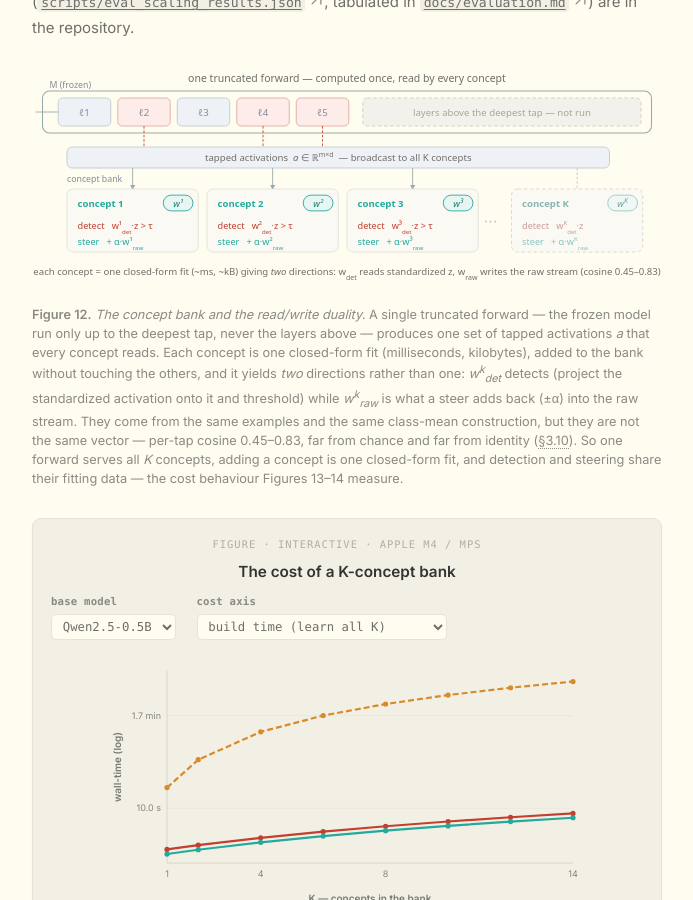
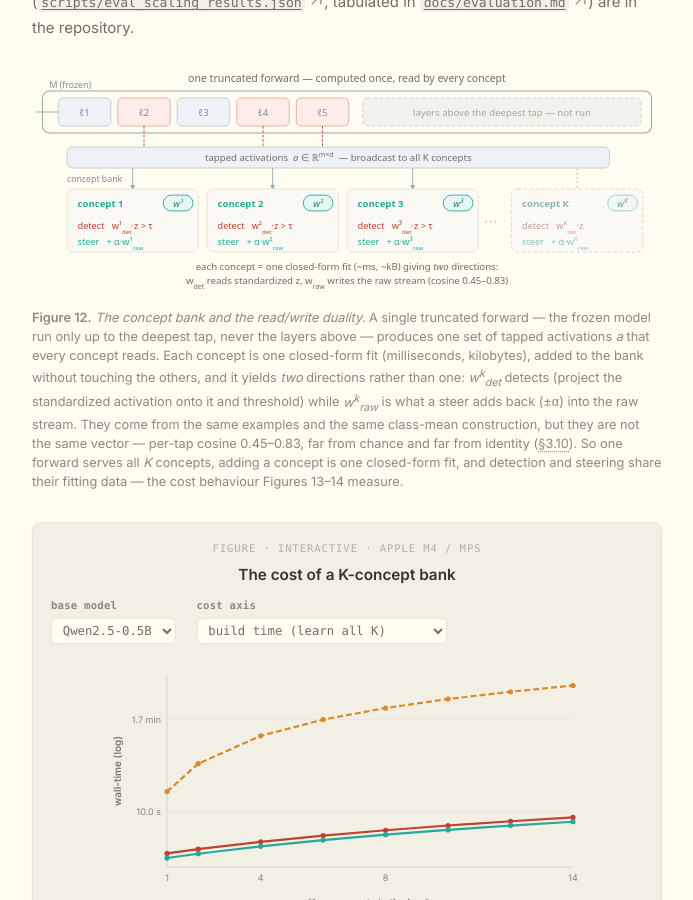
Before and after one commit to NISH1001/NISH1001.github.io, a Jekyll site: the page built from _posts/research/2026-08-29-conceptgate.markdown, in a window 1280 px wide and 900 px high, scrolled down 38722 px. Shown: the whole window, without its empty margins (293-986 px from the left). Built offline with Jekyll 4.4.1, drawn with Linux system fonts in a browser that asks for light colours.

Commit message:
Unclip the Figure 12 caption
- the single caption line was ~750px wide in a 720px viewBox, so both ends
  were cut off on the page; split over two lines and grew the box to 256

```diff
--- a/_posts/research/2026-08-29-conceptgate.markdown
+++ b/_posts/research/2026-08-29-conceptgate.markdown
@@ -1394,7 +1394,7 @@ tabulated in [`docs/evaluation.md`](https://github.com/NISH1001/conceptgate/blob
 are in the repository.
 
 <figure id="figure-12">
-<svg viewBox="0 0 720 252" xmlns="http://www.w3.org/2000/svg" role="img" aria-label="ConceptGate concept bank and read-write duality" font-family="ui-sans-serif,system-ui,sans-serif">
+<svg viewBox="0 0 720 256" xmlns="http://www.w3.org/2000/svg" role="img" aria-label="ConceptGate concept bank and read-write duality" font-family="ui-sans-serif,system-ui,sans-serif">
   <defs><marker id="bkar" markerWidth="7" markerHeight="7" refX="5" refY="3" orient="auto"><path d="M0,0L6,3L0,6Z" fill="#9aa"/></marker></defs>
   <text x="360" y="14" text-anchor="middle" font-size="12" fill="currentColor">one truncated forward — computed once, read by every concept</text>
   <rect x="12" y="24" width="696" height="48" rx="8" fill="none" stroke="#9aa" stroke-width="1.2"/>
@@ -1437,7 +1437,8 @@ are in the repository.
     <text x="560" y="200" font-size="10.5" fill="#8cc5bf">steer &#160; + &#945;&#183;w<tspan baseline-shift="super" font-size="7">K</tspan><tspan baseline-shift="sub" font-size="7">raw</tspan></text>
   </g>
   <text x="524" y="178" text-anchor="middle" font-size="16" fill="#bbb">&#8943;</text>
-  <text x="360" y="234" text-anchor="middle" font-size="11" fill="currentColor">each concept = one closed-form fit (~ms, ~kB) giving <tspan font-style="italic">two</tspan> directions: w<tspan baseline-shift="sub" font-size="8">det</tspan> reads standardized z, w<tspan baseline-shift="sub" font-size="8">raw</tspan> writes the raw stream (cosine 0.45–0.83)</text>
+  <text x="360" y="228" text-anchor="middle" font-size="11" fill="currentColor">each concept = one closed-form fit (~ms, ~kB) giving <tspan font-style="italic">two</tspan> directions:</text>
+  <text x="360" y="244" text-anchor="middle" font-size="11" fill="currentColor">w<tspan baseline-shift="sub" font-size="8">det</tspan> reads standardized z, w<tspan baseline-shift="sub" font-size="8">raw</tspan> writes the raw stream (cosine 0.45–0.83)</text>
 </svg>
 <figcaption><strong>Figure 12.</strong> <em>The concept bank and the read/write duality.</em> A single
 truncated forward — the frozen model run only up to the deepest tap, never the layers above — produces one
```
